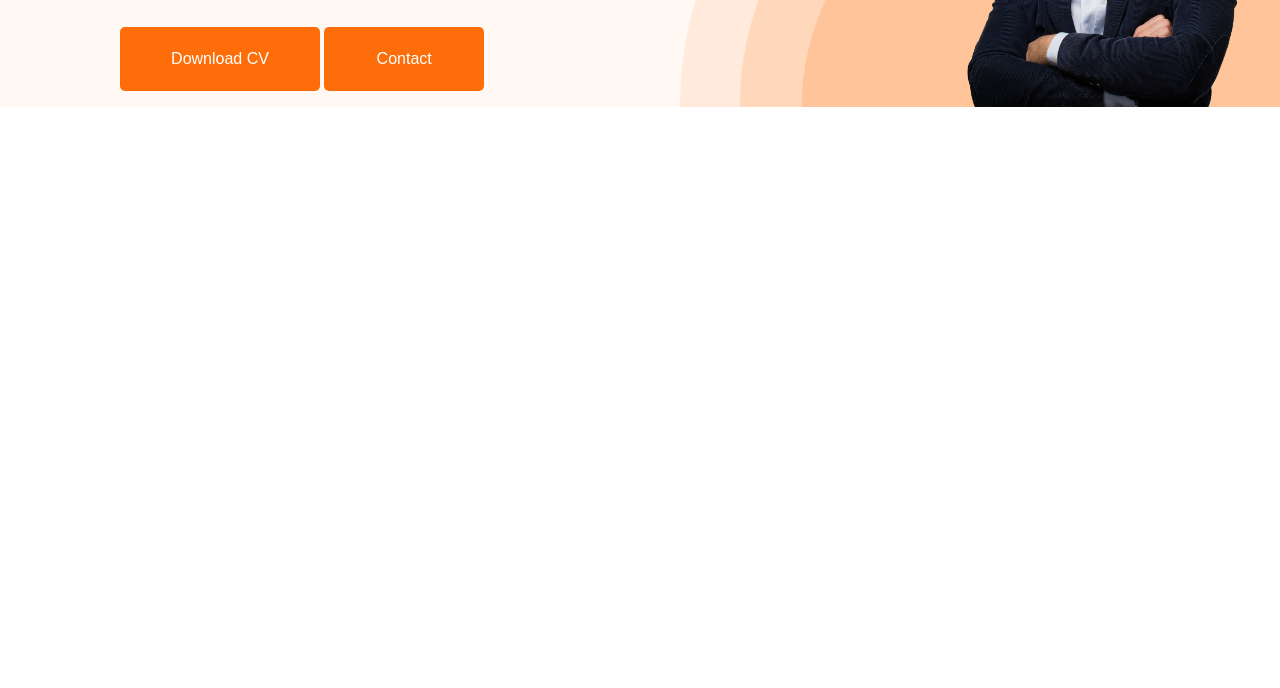
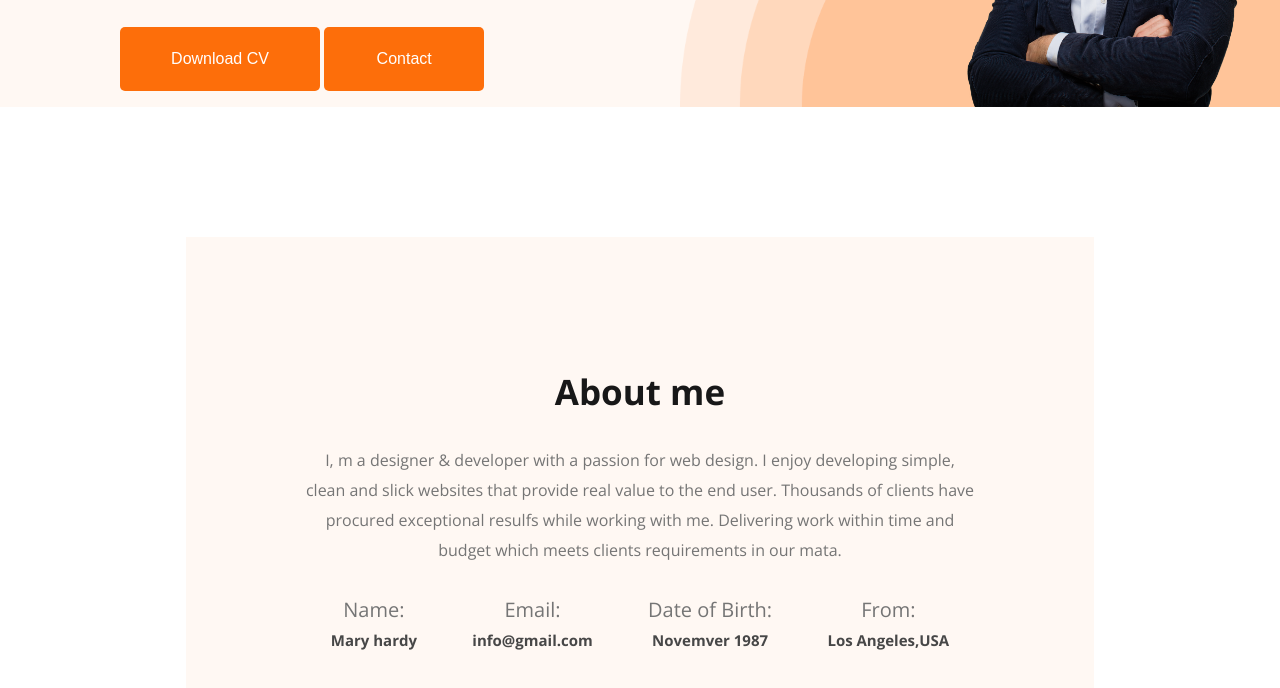
Before and after one commit to anamulHaque610/hero-dev-code, a plain HTML site: page index.html in a window 1280 px wide. Shown: the part 432-1120 px from the top of the page. Before the commit the page ends 800 px from the top, so only its background shows below. Drawn offline with nearby package versions, Linux system fonts and the light colour scheme.

Commit message:
second part of my portfolio

```diff
--- a/index.html
+++ b/index.html
@@ -42,6 +42,49 @@
 
         </section>
     </header>
+    <section id="about">
+        <div class="about-container">
+            <div class="section-heading">
+                <h4>About me</h4>
+                <p>I, m a designer & developer with a passion for web design. I enjoy developing simple, clean and slick websites that provide real value to the end user. Thousands of clients have procured exceptional resulfs while working with me. Delivering work within time and budget which meets clients requirements in our mata.</p>
+            </div>
+                <div class="about-info">
+                <div class="card-info">
+                    <p>Name:</p>
+                    <h4>Mary hardy</h4>
+
+
+                </div>
+                <div class="card-info">
+                     <p>Email:</p>
+                    <h4>info@gmail.com</h4>
+
+                </div>
+                <div class="card-info">
+                     <p>Date of Birth:</p>
+                    <h4>Novemver 1987</h4>
+
+                </div>
+                <div class="card-info">
+                     <p>From:</p>
+                    <h4>Los Angeles,USA</h4>
+
+                </div>
+
+
+
+                </div>
+
+
+
+
+
+
+
+
+
+
+    </section>
 
 </body>
 </html>
--- a/protfolio.css
+++ b/protfolio.css
@@ -158,3 +158,59 @@
 
     vertical-align: middle;
     }
+    #about{
+         padding-top:130px;
+
+    }
+    #about .about-container{
+        width:71%;
+        max-width:1140px;
+        background-color: #FFF8F3;
+        margin:0 auto;
+        text-align:center;
+        padding:131px 120px;
+
+
+    }
+    #about .about-container .section-heading{
+        max-width:827px;
+
+        text-align: center;
+        margin :0 auto;
+
+    }
+    #about .about-container .section-heading h4{
+        font-size:35px;
+        font-weight:bold;
+        color:#181818;
+        margin-bottom:30px;
+    }
+    #about .about-container .section-heading p{
+        font-size:18;
+        color:181818;
+     line-height: 30px;
+     color:#757575;
+     margin-bottom:30px;
+    }
+  #about .about-container .about-info{
+    display:flex;
+    flex-wrap: wrap;
+justify-content: space-around;
+gap:5px;
+
+    color:#474747;
+
+ }
+ .about-info .card-info p{
+    font-size: 20px;
+    line-height: 30px;
+    color: #757575;
+
+ }
+ .about-info .card-info h4{
+   font-size: 15px;
+   font-weight: bold;
+    line-height: 30px;
+   color:#474747;
+
+ }
```
